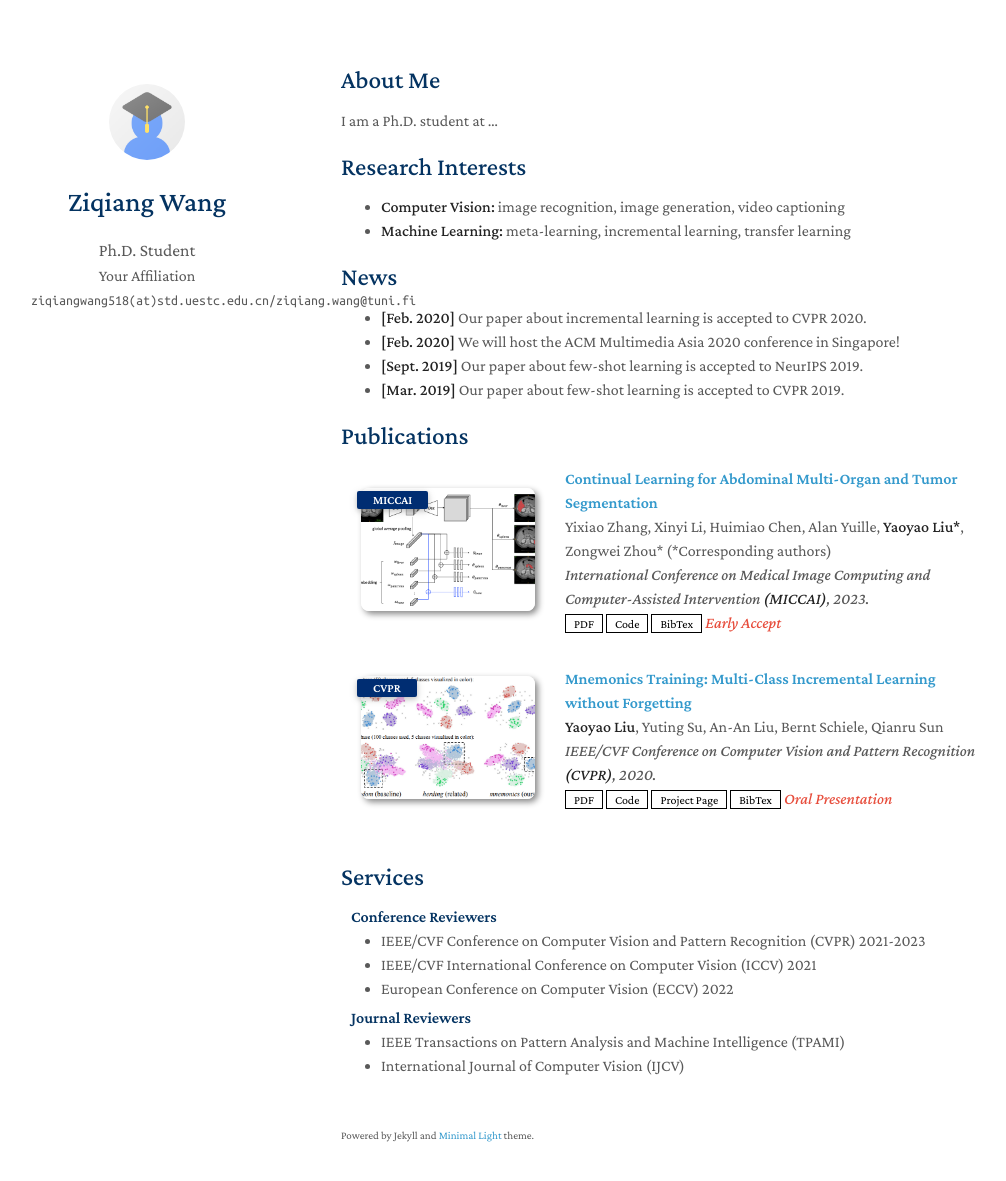
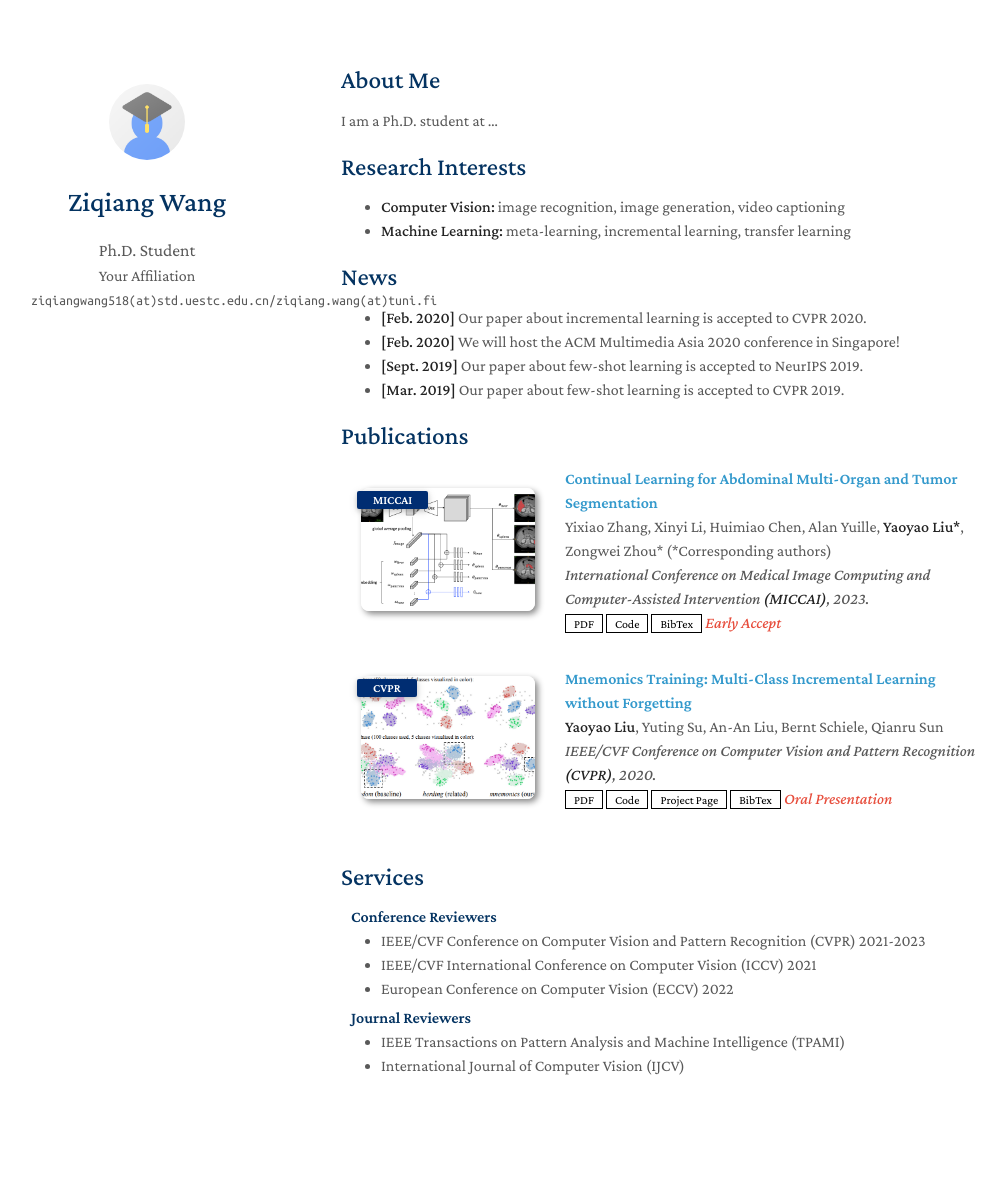
Before and after one commit to ZQiang-Wang/ZQiang-Wang.github.io, a Jekyll site: the page built from index.md, in a window 1280 px wide and 1216 px high. Shown: the top 1181 px of the window, without its empty margins (129-1135 px from the left). Built offline with Jekyll 4.4.1, drawn with Linux system fonts in a browser that asks for light colours; a style sheet for code colours, icons or effects is not loaded; our own code applies the rules of GitHub Pages for plain Markdown files.

Commit message:
Update _config.yml

```diff
--- a/_config.yml
+++ b/_config.yml
@@ -2,17 +2,17 @@
 title: Ziqiang Wang
 position: Ph.D. Student
 affiliation: Your Affiliation
-email: ziqiangwang518(at)std.uestc.edu.cn/ziqiang.wang@tuni.fi
+email: ziqiangwang518(at)std.uestc.edu.cn/ziqiang.wang(at)tuni.fi
 
 # Search Engine Optimization (SEO)
 # The following information is used to improve the website traffic from search engines, e.g., Google.
-keywords: minimal light
-description: The Minimal Light is a simple and elegant jekyll theme for academic personal homepage.
-canonical: https://minimal-light-theme.yliu.me/
+keywords: Ziqiang Wang
+description: Ziqiang Wang's Homepage.
+canonical: https://zqiang-wang.github.io/
 
 # Links
 # If you don't need one of them, you may delete the corresponding line.
-google_scholar: https://scholar.google.com/
+google_scholar: https://scholar.google.com/citations?user=9c_bt5kAAAAJ&hl=en
 cv_link: assets/files/curriculum_vitae.pdf
 
 
@@ -24,7 +24,7 @@
 
 # Footnote
 # You may use the option to disable the footnote, "Powered by Jekyll and Minimal Light theme."
-enable_footnote: true
+enable_footnote: false
 
 # Auto Dark Mode
 # You may use the option to disable the automatic dark theme
@@ -36,11 +36,11 @@
 
 # Google Analytics ID
 # Please remove this if you don't use Google Analytics
-google_analytics: UA-111540567-4
+# google_analytics: UA-111540567-4
 
 # Use this project as a remote theme for GitHub Pages
 # See the guide here: https://docs.github.com/en/pages/setting-up-a-github-pages-site-with-jekyll/adding-a-theme-to-your-github-pages-site-using-jekyll
-remote_theme: yaoyao-liu/minimal-light
+# remote_theme: yaoyao-liu/minimal-light
 
 # The following files will be removed from the generated website.
 exclude:
```
